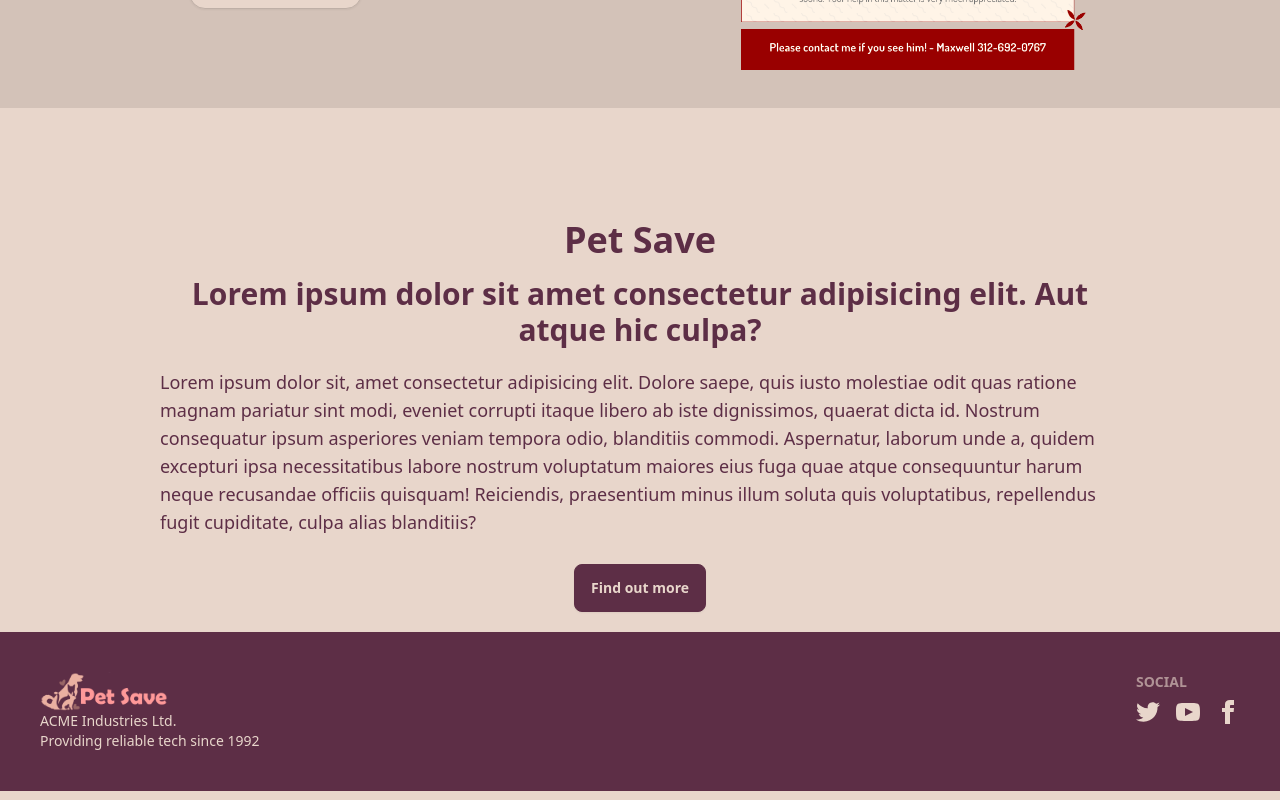
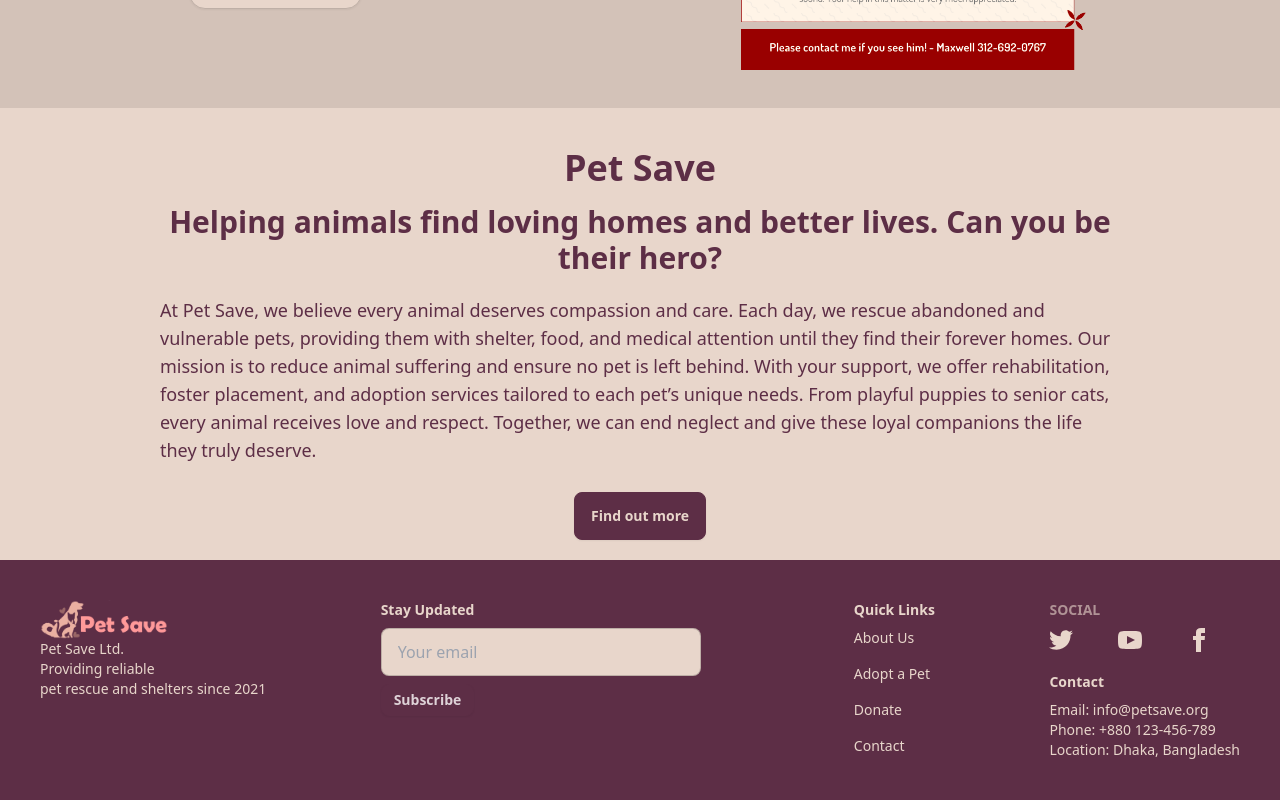
Before and after one commit to Aasifur-Rahman/pet-save, a React (Vite) app: page / in a window 1280 px wide. Shown: the part 2135-2935 px from the top of the page. Built offline with nearby package versions, Linux system fonts and the light colour scheme; no server answers.

Commit message:
added lost pet to all pets one to many

```diff
--- a/src/Pages/About/About.jsx
+++ b/src/Pages/About/About.jsx
@@ -66,15 +66,15 @@ const About = () => {
           </div>
         </div>
         <div
-          className={`p-10 lg:max-w-screen-md mx-auto ${
-            theme == "myDarkTheme" ? "text-primary" : "text-secondary"
-          } `}
+          className={`p-10 lg:max-w-screen-md mx-auto  ${
+                theme == "myDarkTheme" ? "text-primary" : "text-secondary"
+              } `}
         >
           <h1 className="text-4xl   font-mono flex-col  content-center place-items-center   ">
-            <MdOutlineGppGood />
-            <h1 className="mt-2">Our Mission</h1>
+            <MdOutlineGppGood className="text-primary" />
+            <h1 className="mt-2 text-primary">Our Mission</h1>
           </h1>
-          <ul className="  space-y-5 mt-10  grid lg:grid-cols-4 md:grid-cols-4  content-center justify-center gap-5">
+          <ul className={`  space-y-5 mt-10  grid lg:grid-cols-4 md:grid-cols-4   content-center justify-center gap-5 text-primary`}>
             <li className="flex-col content-center place-items-center">
               <SiRescuetime className="text-2xl " />
               <p className="mt-2 text-center">
--- a/src/Pages/AllPets/AllPets.jsx
+++ b/src/Pages/AllPets/AllPets.jsx
@@ -5,11 +5,11 @@ import useAllPets from "../../hooks/useAllPets";
 import SearchBar from "./SearchPet/SearchBar";
 
 import { useState } from "react";
-import useLostPets from "../../hooks/useLostPets";
+
 
 const AllPets = () => {
   const [pets] = useAllPets();
-  const [lostPets] = useLostPets();
+
   const [search, setSearch] = useState("");
 
   return (
--- a/src/Pages/Home/AboutUs/AboutUs.jsx
+++ b/src/Pages/Home/AboutUs/AboutUs.jsx
@@ -2,23 +2,16 @@ import { Link } from "react-router-dom";
 
 const AboutUs = () => {
   return (
-    <div className="mt-28 w-3/4 mx-auto flex flex-col justify-center items-center gap-7">
+    <div className="mt-10 w-3/4 mx-auto flex flex-col justify-center items-center gap-7">
       <div>
         <h1 className="text-center text-4xl font-bold mb-4">Pet Save</h1>
         <h4 className="text-center text-3xl font-semibold mb-5 ">
-          Lorem ipsum dolor sit amet consectetur adipisicing elit. Aut atque hic
-          culpa?
+         Helping animals find loving homes and better lives. Can you be their hero?
         </h4>
         <p className="text-lg text-pretty">
-          Lorem ipsum dolor sit, amet consectetur adipisicing elit. Dolore
-          saepe, quis iusto molestiae odit quas ratione magnam pariatur sint
-          modi, eveniet corrupti itaque libero ab iste dignissimos, quaerat
-          dicta id. Nostrum consequatur ipsum asperiores veniam tempora odio,
-          blanditiis commodi. Aspernatur, laborum unde a, quidem excepturi ipsa
-          necessitatibus labore nostrum voluptatum maiores eius fuga quae atque
-          consequuntur harum neque recusandae officiis quisquam! Reiciendis,
-          praesentium minus illum soluta quis voluptatibus, repellendus fugit
-          cupiditate, culpa alias blanditiis?
+
+
+At Pet Save, we believe every animal deserves compassion and care. Each day, we rescue abandoned and vulnerable pets, providing them with shelter, food, and medical attention until they find their forever homes. Our mission is to reduce animal suffering and ensure no pet is left behind. With your support, we offer rehabilitation, foster placement, and adoption services tailored to each pet’s unique needs. From playful puppies to senior cats, every animal receives love and respect. Together, we can end neglect and give these loyal companions the life they truly deserve.
         </p>
       </div>
       <div>
--- a/src/Pages/Home/HowItWorks/HowAdoptionWorks.jsx
+++ b/src/Pages/Home/HowItWorks/HowAdoptionWorks.jsx
@@ -68,7 +68,7 @@ const HowAdoptionWorks = () => {
             <li>
               <hr className="py-10" />
               <motion.div
-                initial={{ x: 200, opacity: 0 }}
+                initial={{ x: 100, opacity: 0 }}
                 transition={{ duration: 1 }}
                 whileInView={{ opacity: 1, x: 2 }}
                 viewport={{ once: true }}
--- a/src/Shared/Footer.jsx
+++ b/src/Shared/Footer.jsx
@@ -2,9 +2,30 @@ import lightlogo from "../assets/Logo/Pet save logo.png";
 import logo from "../assets/Logo/Pet save logo light.png";
 
 import useTheme from "../hooks/useTheme";
+import { Link } from "react-router-dom";
+import Swal from "sweetalert2";
+
 
 const Footer = () => {
   const { theme } = useTheme();
+
+
+  const sendNewsLetter = (e) => {
+    e.preventDefault()
+
+   const email = e.target.email.value
+
+   if(email){
+    Swal.fire({
+  title: "Thank you!",
+  text: " for subscription",
+  icon: "success"
+
+}
+
+);
+   }
+  }
 
   return (
     <div>
@@ -16,12 +37,34 @@ const Footer = () => {
             ) : (
               <img className="w-32" src={logo} alt="" />
             )}
-            <p>
-              ACME Industries Ltd.
+
+              <p>
+              Pet Save Ltd.
               <br />
-              Providing reliable tech since 1992
+              Providing reliable <br/> pet rescue and shelters  since 2021
             </p>
+
           </aside>
+          <div>
+  <h3 className="font-bold mb-2">Stay Updated</h3>
+  <form onSubmit={sendNewsLetter} >
+    <input name="email" type="email" placeholder="Your email" className="input input-bordered w-full max-w-xs mb-2 text-primary" />
+  <button  className="btn btn-sm btn-primary"><input type="submit" value="Subscribe" /></button>
+  </form>
+</div>
+          <div>
+
+
+  <h3 className="font-bold mb-2">Quick Links</h3>
+  <ul className="space-y-4">
+    <li><Link href="/about" className="link link-hover">About Us</Link></li>
+    <li><Link href="/adopt" className="link link-hover">Adopt a Pet</Link></li>
+    <li><Link href="/donate" className="link link-hover">Donate</Link></li>
+    <li><Link href="/contact" className="link link-hover">Contact</Link></li>
+  </ul>
+
+
+          </div>
           <nav>
             <h6 className="footer-title">Social</h6>
             <div className="grid grid-flow-col gap-4">
@@ -58,7 +101,15 @@ const Footer = () => {
                   <path d="M9 8h-3v4h3v12h5v-12h3.642l.358-4h-4v-1.667c0-.955.192-1.333 1.115-1.333h2.885v-5h-3.808c-3.596 0-5.192 1.583-5.192 4.615v3.385z"></path>
                 </svg>
               </a>
+
             </div>
+            <div>
+  <h3 className="font-bold mb-2 mt-5">Contact</h3>
+  <p>Email: info@petsave.org</p>
+  <p>Phone: +880 123-456-789</p>
+  <p>Location: Dhaka, Bangladesh</p>
+</div>
+
           </nav>
         </div>
       </footer>
--- a/src/Shared/NavBar.jsx
+++ b/src/Shared/NavBar.jsx
@@ -12,7 +12,7 @@ import ToggleTheme from "../Features/ToggleTheme/ToggleTheme";
 
 const NavBar = () => {
   const { user, logOut } = useAuth();
-  const [userDetails] = useUserDetails();
+  const [userDetails, refetch, loading] = useUserDetails();
 
   console.log(userDetails?.image);
 
@@ -20,7 +20,11 @@ const NavBar = () => {
 
   const handleSignOut = () => {
     logOut();
+    refetch()
   };
+
+
+
 
   const navLinks = (
     <>
@@ -52,8 +56,10 @@ const NavBar = () => {
               </div>
             )}
             <UserProfileMenu
-              userName={userDetails?.name || user?.displayName}
-              userPhoto={userDetails?.image || user?.photoURL}
+
+            userPhoto={loading ? <span className="loading loading-ring loading-md"></span> :  user?.photoURL ||  userDetails?.image}
+              userName={loading ?  <span className="loading loading-dots loading-md"></span>  : userDetails?.name || user?.displayName }
+
             ></UserProfileMenu>
 
             <button className="flex items-center  " onClick={handleSignOut}>
--- a/src/components/UserProfileMenu/UserProfileMenu.jsx
+++ b/src/components/UserProfileMenu/UserProfileMenu.jsx
@@ -18,7 +18,7 @@ const UserProfileMenu = ({ userName, userPhoto }) => {
             {/* Page content here */}
             <label
               htmlFor="my-drawer-4"
-              className="drawer-button hover:underline btn-secondary  z-10 "
+              className="drawer-button relative inline-block text-primary after:content-[''] after:absolute after:left-1/2 after:bottom-0 after:h-[2px] after:w-0 after:bg-primary after:transition-all after:duration-300 after:origin-center hover:after:w-full hover:after:left-0 btn-secondary  z-10 "
             >
               {userName}
             </label>
@@ -68,7 +68,7 @@ const UserProfileMenu = ({ userName, userPhoto }) => {
             {/* Page content here */}
             <label
               htmlFor="my-drawer-4"
-              className="drawer-button hover:underline btn-secondary "
+              className="drawer-button  relative inline-block text-primary after:content-[''] after:absolute after:left-1/2 after:bottom-0 after:h-[2px] after:w-0 after:bg-primary after:transition-all after:duration-300 after:origin-center hover:after:w-full hover:after:left-0 btn-secondary "
             >
               {userName}
             </label>
--- a/src/hooks/useUserDetails.jsx
+++ b/src/hooks/useUserDetails.jsx
@@ -6,7 +6,7 @@ const useUserDetails = () => {
   const axiosSecure = useAxiosSecure();
   const { user } = useAuth();
 
-  const { data: userDetails = [0], refetch } = useQuery({
+  const { data: userDetails = [0], refetch, isPending : loading } = useQuery({
     queryKey: ["userDetails"],
     queryFn: async () => {
       if (!user?.email) return null;
@@ -15,7 +15,7 @@ const useUserDetails = () => {
     },
     // enabled: !!user.email,
   });
-  return [userDetails, refetch];
+  return [userDetails, refetch, loading];
 };
 
 export default useUserDetails;
```
Also changed, not shown: src/Pages/AllPets/Pets/Pets.jsx (+32 -12 lines).
